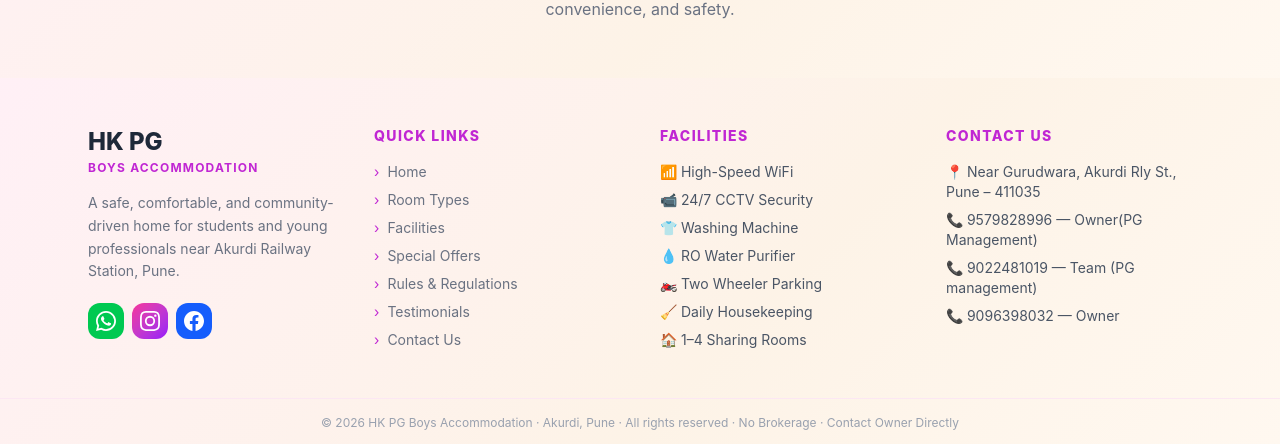
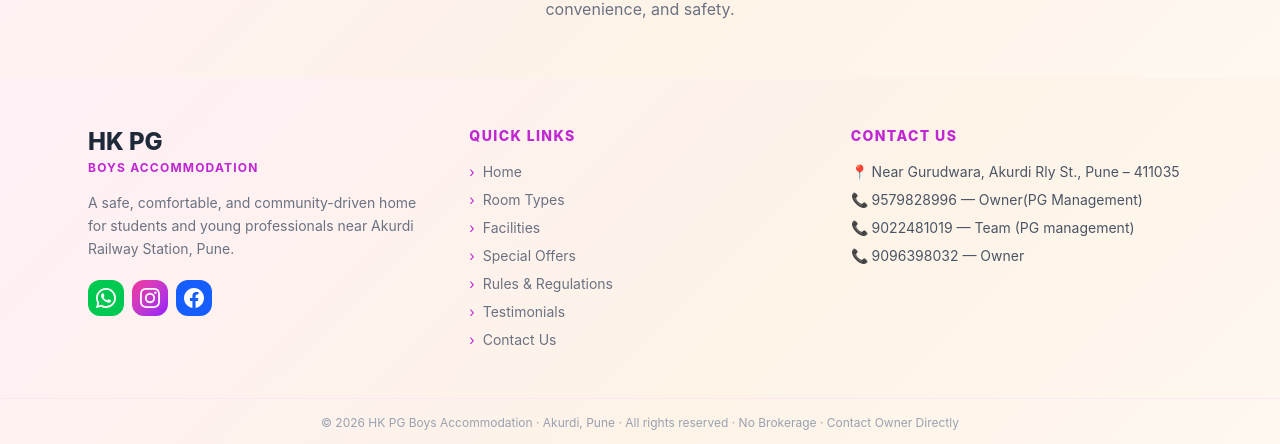
Before and after one commit to Ajayjadhav0852/HK-PG-Frontend, a React (Vite) app: page / in a window 1280 px wide. Shown: the part 1091-1535 px from the top of the page. Built offline with nearby package versions, Linux system fonts and the light colour scheme; no server answers.

Commit message:
Remove facilities list from footer — separate Facilities page exists in Quick Links

```diff
--- a/src/components/FooterSection.jsx
+++ b/src/components/FooterSection.jsx
@@ -8,16 +8,6 @@
   { label: 'Rules & Regulations', path: '/rules-and-regulations' },
   { label: 'Testimonials',    path: '/testimonials' },
   { label: 'Contact Us',      path: '/contact' },
-]
-
-const facilities = [
-  '📶 High-Speed WiFi',
-  '📹 24/7 CCTV Security',
-  '👕 Washing Machine',
-  '💧 RO Water Purifier',
-  '🏍️ Two Wheeler Parking',
-  '🧹 Daily Housekeeping',
-  '🏠 1–4 Sharing Rooms',
 ]
 
 const socialLinks = [
@@ -59,7 +49,7 @@
   return (
     <footer style={{ background: 'linear-gradient(135deg, #fff0f6 0%, #fdf3e7 60%, #fff8f0 100%)' }}>
 
-      <div className="max-w-6xl mx-auto px-6 py-12 grid grid-cols-1 sm:grid-cols-2 lg:grid-cols-4 gap-10">
+      <div className="max-w-6xl mx-auto px-6 py-12 grid grid-cols-1 sm:grid-cols-2 lg:grid-cols-3 gap-10">
 
         {/* Brand */}
         <div className="space-y-4">
@@ -96,18 +86,6 @@
                   <span style={{ color: '#c026d3' }}>›</span> {l.label}
                 </button>
               </li>
-            ))}
-          </ul>
-        </div>
-
-        {/* Facilities */}
-        <div>
-          <h3 className="text-sm font-extrabold uppercase tracking-widest mb-4" style={{ color: '#c026d3' }}>
-            Facilities
-          </h3>
-          <ul className="space-y-2">
-            {facilities.map(f => (
-              <li key={f} className="text-gray-600 text-sm">{f}</li>
             ))}
           </ul>
         </div>
```
